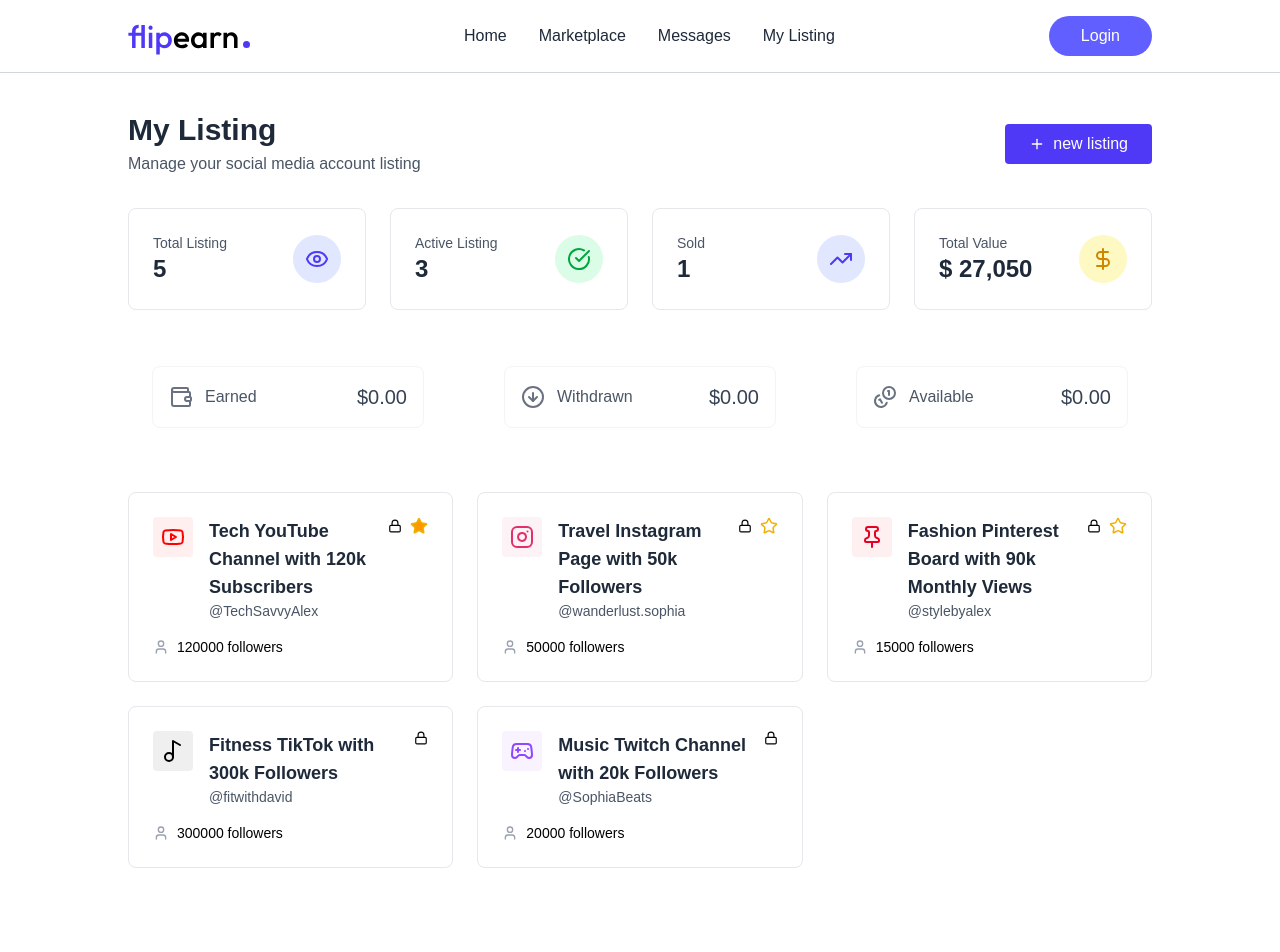
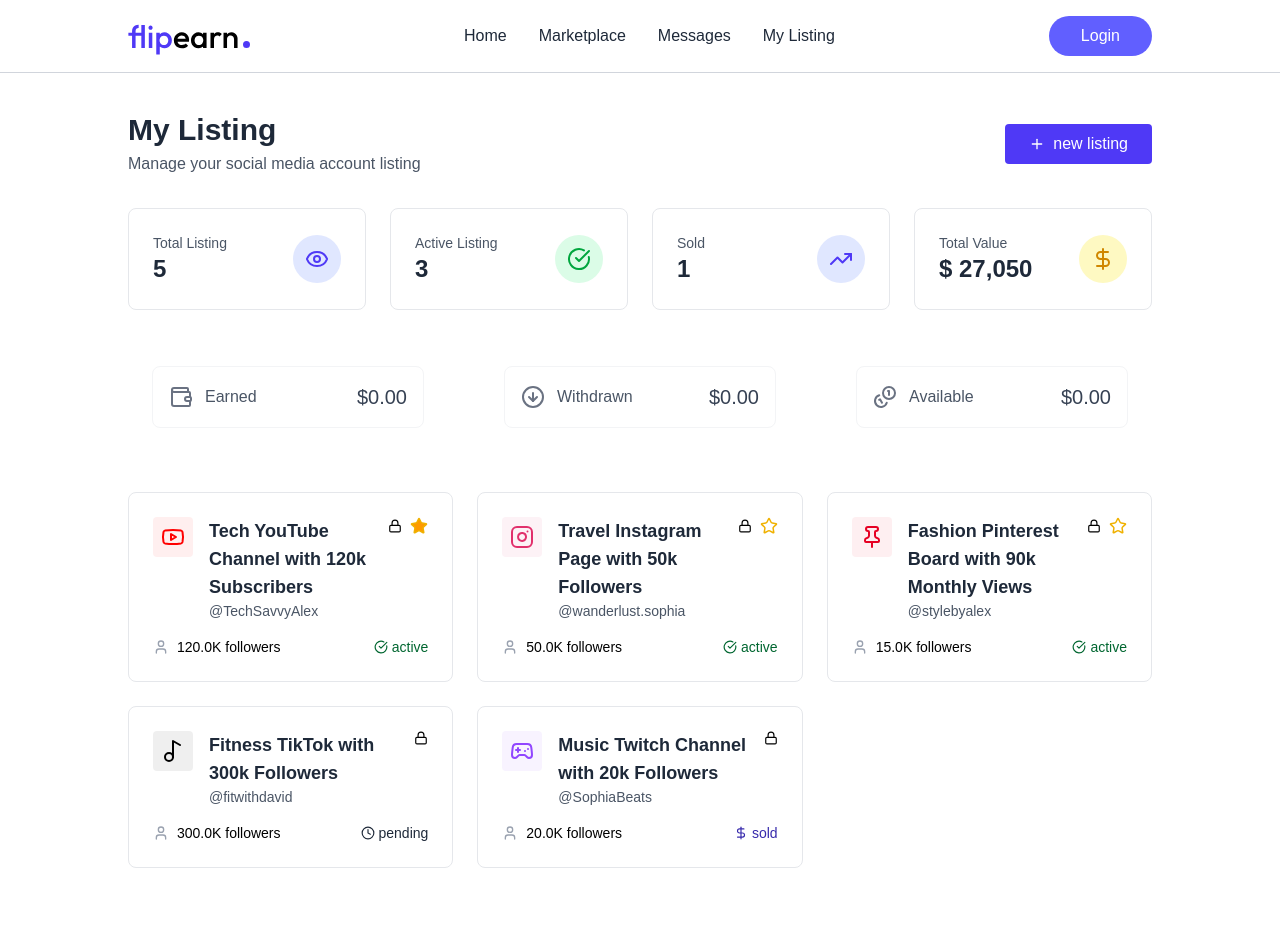
Before and after one commit to yeasin5060/flipEarn, a React (Vite) app in the folder client/: page /my-listing in a window 1280 px wide. Shown: the top 952 px of the page. Built offline with nearby package versions, Linux system fonts and the light colour scheme; no server answers.

Commit message:
add the formatNumber getStatusIcon getStatusColor function in mylisting page

```diff
--- a/client/src/pages/MyListings.jsx
+++ b/client/src/pages/MyListings.jsx
@@ -1,7 +1,7 @@
 import React from 'react'
 import { useSelector } from 'react-redux'
 import {useNavigate} from 'react-router-dom'
-import { ArrowDownCircleIcon, CheckCircle, CoinsIcon, DollarSign, Eye, LockIcon, Plus, StarIcon, TrendingUp, UserIcon, WalletIcon } from 'lucide-react';
+import { ArrowDownCircleIcon, BanIcon, CheckCircle, Clock, CoinsIcon, DollarSign, Eye, LockIcon, Plus, StarIcon, TrendingUp, UserIcon, WalletIcon, XCircle } from 'lucide-react';
 import StatCard from '../components/StatCard';
 import { platformIcons } from '../assets/assets';
 
@@ -13,6 +13,41 @@ const MyListings = () => {
   const activeListings = userListings.filter((listing)=> listing.status === 'active').length;
   const soldListings = userListings.filter((listing)=> listing.status === 'sold').length;
 
+  const formatNumber = (num) => {
+    if(num >= 1000000 ) return (num / 1000000).toFixed(1) + 'M';
+    if(num >= 1000 ) return (num / 1000).toFixed(1) + 'K';
+    return num?.toString() || '0'
+  }
+
+  const getStatusIcon = (status) => {
+    switch (status) {
+      case 'active':
+        return <CheckCircle className='size-3.5'/>
+      case 'ban':
+        return <BanIcon className='size-3.5'/>
+      case 'sold':
+        return <DollarSign className='size-3.5'/>
+      case 'inactive':
+        return <XCircle className='size-3.5'/>
+      default:
+        return <Clock className='size-3.5'/>
+    }
+  }
+
+  const getStatusColor = (status) => {
+    switch (status) {
+      case 'active':
+        return 'text-green-800'
+      case 'ban':
+        return 'text-red-800'
+      case 'sold':
+        return 'text-indigo-800'
+      case 'inactive':
+        return 'text-gray-800'
+      default:
+        return 'text-gray-800'
+    }
+  }
   return (
     <div className='px-6 md:px-16 lg:px-24 xl:px-32 pt-8'>
       {/*Header */}
@@ -116,8 +151,11 @@ const MyListings = () => {
                     <div className='grid grid-cols-2 gap-2 text-sm'>
                       <div className='flex items-center space-x-2'>
                         <UserIcon className='size-4 text-gray-400'/>
-                        <span>{listing.followers_count} followers</span>
+                        <span>{formatNumber(listing.followers_count)} followers</span>
                       </div>
+                      <span className={`flex items-center justify-end gap-1 ${getStatusColor(listing.status)}`}>
+                        {getStatusIcon(listing.status)} {''} <span>{listing.status}</span>
+                      </span>
                     </div>
                   </div>
                 </div>
```
